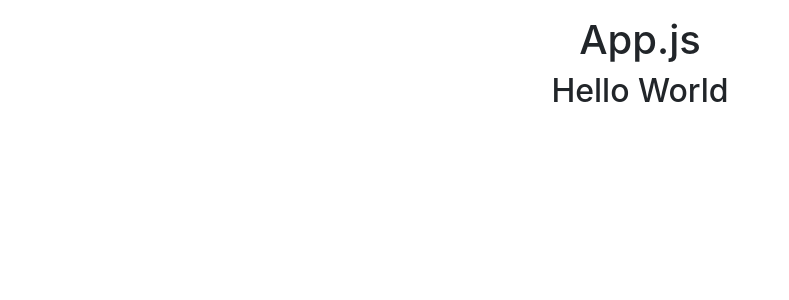
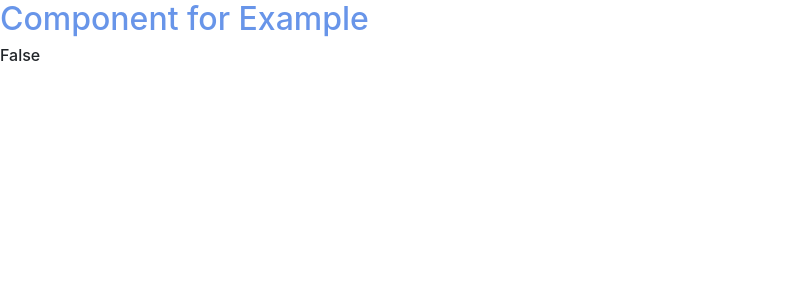
Before and after one commit to lamecksilva/cards-app, a React app in the folder client/: page / in a window 1280 px wide. Shown: the top 300 px of the page, without its empty margins (0-789 px from the left). Built offline with nearby package versions, Linux system fonts and the light colour scheme.

Commit message:
Adicionar Redux e arquitetura de arquivos

```diff
--- a/client/package.json
+++ b/client/package.json
@@ -14,11 +14,16 @@
 		"@babel/preset-env": "^7.4.4",
 		"@babel/preset-react": "^7.0.0",
 		"babel-loader": "^8.0.5",
+		"css-loader": "^2.1.1",
 		"html-loader": "^0.5.5",
 		"html-webpack-plugin": "^3.2.0",
 		"prop-types": "^15.7.2",
 		"react": "^16.8.6",
 		"react-dom": "^16.8.6",
+		"react-redux": "^7.0.3",
+		"redux": "^4.0.1",
+		"redux-thunk": "^2.3.0",
+		"style-loader": "^0.23.1",
 		"webpack": "^4.30.0",
 		"webpack-cli": "^3.3.1",
 		"webpack-dev-server": "^3.3.1"
--- a/client/src/App.jsx
+++ b/client/src/App.jsx
@@ -1,11 +1,14 @@
 import React from 'react';
+import { Provider } from 'react-redux';
+
+import store from './redux/store';
+import Example from './components/Example';
 
 // Componente mais acima da aplicação, que será renderizado diretamente na div "root"
 const App = () => (
-  <div>
-    <h1 className="text-center mt-3">App.js</h1>
-    <h2 className="text-center mt-2">Hello World</h2>
-  </div>
+  <Provider store={store}>
+    <Example />
+  </Provider>
 );
 
 export default App;
--- /dev/null
+++ b/client/src/components/Example/Example.actions.js
@@ -0,0 +1,9 @@
+const actionExample = () => (dispatch) => {
+  console.log('Example Action');
+
+  dispatch({
+    type: 'TOGGLE',
+  });
+};
+
+export { actionExample };
--- /dev/null
+++ b/client/src/components/Example/Example.css
@@ -0,0 +1,4 @@
+.example {
+	font-size: 2rem;
+	color: rgb(104, 149, 233);
+}
--- /dev/null
+++ b/client/src/components/Example/Example.reducer.js
@@ -0,0 +1,28 @@
+const initialState = {
+  isOnline: false,
+};
+
+export default (state = initialState, action) => {
+  switch (action.type) {
+    case 'ON':
+      return {
+        ...state,
+        isOnline: true,
+      };
+
+    case 'OFF':
+      return {
+        ...state,
+        isOnline: false,
+      };
+
+    case 'TOGGLE':
+      return {
+        ...state,
+        isOnline: !state.isOnline,
+      };
+
+    default:
+      return state;
+  }
+};
--- /dev/null
+++ b/client/src/components/Example/index.jsx
@@ -0,0 +1,30 @@
+import React from 'react';
+import { connect } from 'react-redux';
+
+import { actionExample } from './Example.actions';
+import './Example.css';
+
+const Example = props => (
+  <div>
+    <h2 className="example" onClick={props.actionExample}>
+			Component for Example
+
+    </h2>
+    {props.isOnline === true ? <h6>True</h6> : <h6>False</h6>}
+  </div>
+);
+
+const mapStateToProps = (state) => {
+  const { isOnline } = state.example;
+
+  return { isOnline };
+};
+
+const mapDispatchToProps = {
+  actionExample,
+};
+
+export default connect(
+  mapStateToProps,
+  mapDispatchToProps,
+)(Example);
--- /dev/null
+++ b/client/src/redux/reducers.js
@@ -0,0 +1,7 @@
+import { combineReducers } from 'redux';
+
+import example from '../components/Example/Example.reducer';
+
+export default combineReducers({
+  example,
+});
--- /dev/null
+++ b/client/src/redux/store.js
@@ -0,0 +1,17 @@
+import { createStore, applyMiddleware, compose } from 'redux';
+import thunk from 'redux-thunk';
+
+import appReducer from './reducers';
+
+const initialState = {};
+const middleware = [thunk];
+
+const composeEnhancers = window.__REDUX_DEVTOOLS_EXTENSION_COMPOSE__ || compose;
+
+const store = createStore(
+  appReducer,
+  initialState,
+  composeEnhancers(applyMiddleware(...middleware)),
+);
+
+export default store;
--- a/client/webpack.config.js
+++ b/client/webpack.config.js
@@ -22,6 +22,10 @@ module.exports = {
             options: { minimize: true },
           },
         ],
+      },
+      {
+        test: /\.css$/,
+        use: ['style-loader', 'css-loader'],
       },
     ],
   },
```
Lines whose indentation alone changed are shown as unchanged.
